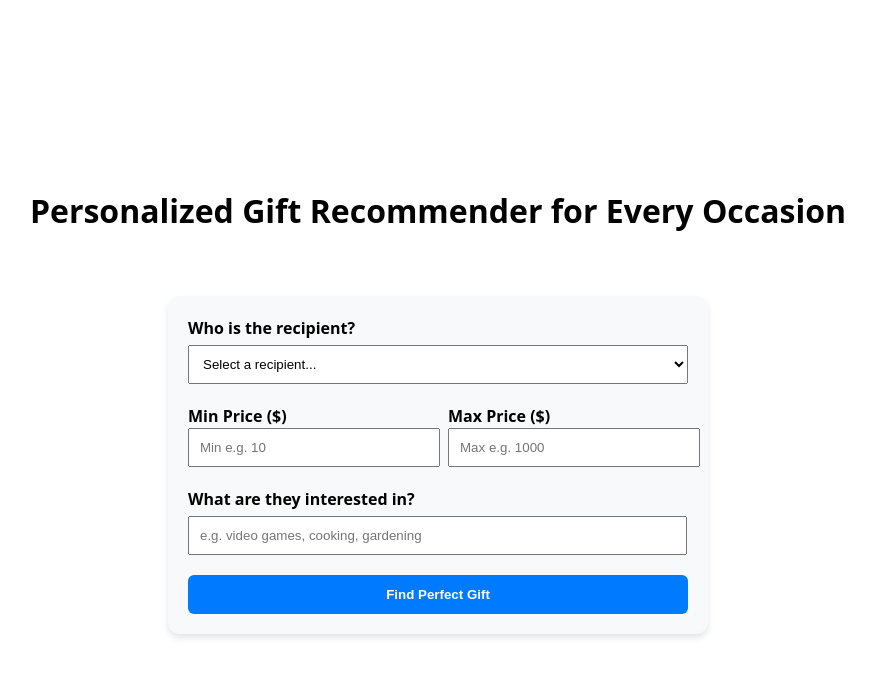
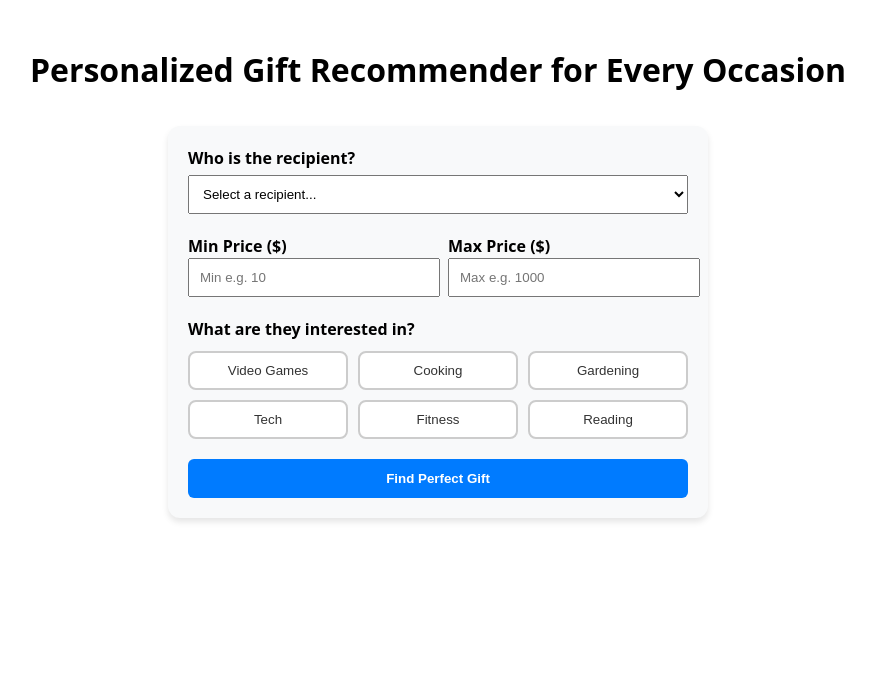
Before and after one commit to cindyfeldman/Present-Pals, a React app in the folder frontend/: page / in a window 1280 px wide. Shown: the top 676 px of the page, without its empty margins (202-1077 px from the left). Built offline with nearby package versions, Linux system fonts and the light colour scheme; the HTML template or start-up script is replaced by a standard one.

Commit message:
Added grid layout of interest so users can choose multiple options

```diff
--- a/frontend/src/pages/Home.jsx
+++ b/frontend/src/pages/Home.jsx
@@ -7,9 +7,10 @@ export default function Home() {
 		recipient: '',
 		minPrice: null,
 		maxPrice: null,
-		query: ''
+		interests: [] // Use an array to store multiple interests
 	});
 	const navigate = useNavigate();
+	const categories = ["Video Games", "Cooking", "Gardening", "Tech", "Fitness", "Reading"]; // Predefined categories for user to choose from
 
 	// Pushes user's choices into the URL as query params
 	const handleSearch = (e) => {
@@ -17,7 +18,7 @@ export default function Home() {
 		// Build query params (omit empty values so backend gets clean inputs)
 		const params = new URLSearchParams();
 		if (formData.recipient) params.set('recipient', formData.recipient);
-		if (formData.query) params.set('q', formData.query);
+		if (formData.interests) params.set('q', formData.interests.join(','));
 		if (formData.minPrice !== null && formData.minPrice !== '' && !Number.isNaN(Number(formData.minPrice))) {
 		params.set('min_price', String(formData.minPrice));
 		}
@@ -29,19 +30,28 @@ export default function Home() {
 		navigate(`/results?${params.toString()}`);
 	};
 
+	const handleSelectInterest = (interest) => {
+		const isSelected = formData.interests.includes(interest);
+		const newInterest = isSelected
+			? formData.interests.filter((i) => i != interest) // Remove if already selected
+			: [...formData.interests, interest]; // Add if not selected
+
+		setFormData({ ...formData, interests: newInterest });
+	};
+
 	return (
 		<div style={{
 			display: 'flex',
 			flexDirection: 'column',
 			alignItems: 'center',		// centers horizontally
-			justifyContent: 'center',	// centers vertically
+			//justifyContent: 'center',	// centers vertically
 			minHeight: '100vh',		// sets height to full screen
 			width: '100vw',
 			padding: '20px',
 			fontFamily: 'system-ui',
 			boxSizing: 'border-box',
 		  }}>
-			<header style={{ textAlign: 'center', marginBottom: '40px' }}>
+			<header style={{ textAlign: 'center', marginBottom: '10px' , marginTop: '5px'}}>
 			  <h1>Personalized Gift Recommender for Every Occasion</h1>
 			</header>
 
@@ -95,14 +105,37 @@ export default function Home() {
 			  </div>
 
 			  <div>
-				<label style={{ display: 'block', fontWeight: 'bold' }}>What are they interested in?</label>
-				<input
-				  type="text"
-				  placeholder="e.g. video games, cooking, gardening"
-				  value={formData.query}
-				  onChange={(e) => setFormData({...formData, query: e.target.value})}
-				  style={{ width: '95%', padding: '10px', marginTop: '5px' }}
-				/>
+				<label style={{ display: 'block', fontWeight: 'bold', marginBottom: '10px' }}>
+					What are they interested in?
+				</label>
+
+				<div style={{
+					display: 'grid',
+					gridTemplateColumns: 'repeat(auto-fit, minmax(120px, 1fr))',
+					gap: '10px'
+				}}>
+					{ categories.map((cat) => {
+						const isSelected = formData.interests.includes(cat);
+						return (
+							<button
+								key={cat}
+								type="button"
+								onClick={() => handleSelectInterest(cat)}
+								style={{
+								padding: '10px',
+								borderRadius: '8px',
+								border: '2px solid',
+								borderColor: isSelected ? '#007bff' : '#ccc',
+								backgroundColor: isSelected ? '#e7f3ff' : '#fff',
+								color: isSelected ? '#007bff' : '#333',
+								cursor: 'pointer',
+								fontWeight: isSelected ? 'bold' : 'normal',
+								transition: 'all 0.2s'
+								}}
+							>{cat}</button>
+						);
+					})}
+				</div>
 			  </div>
 
 			  <button
```
Also changed, not shown: 1 other file (tests, documents, lock files or other folders).
